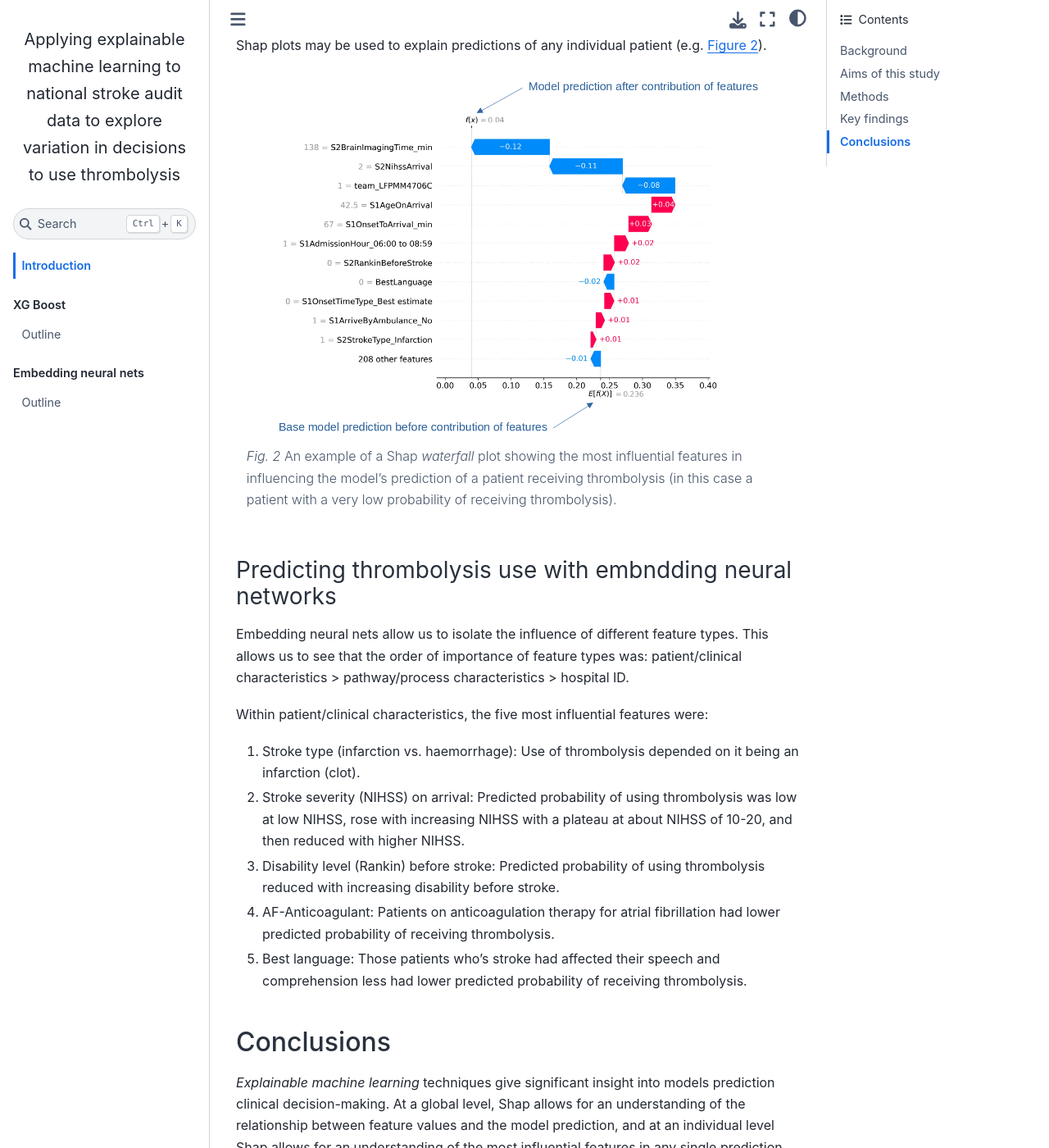
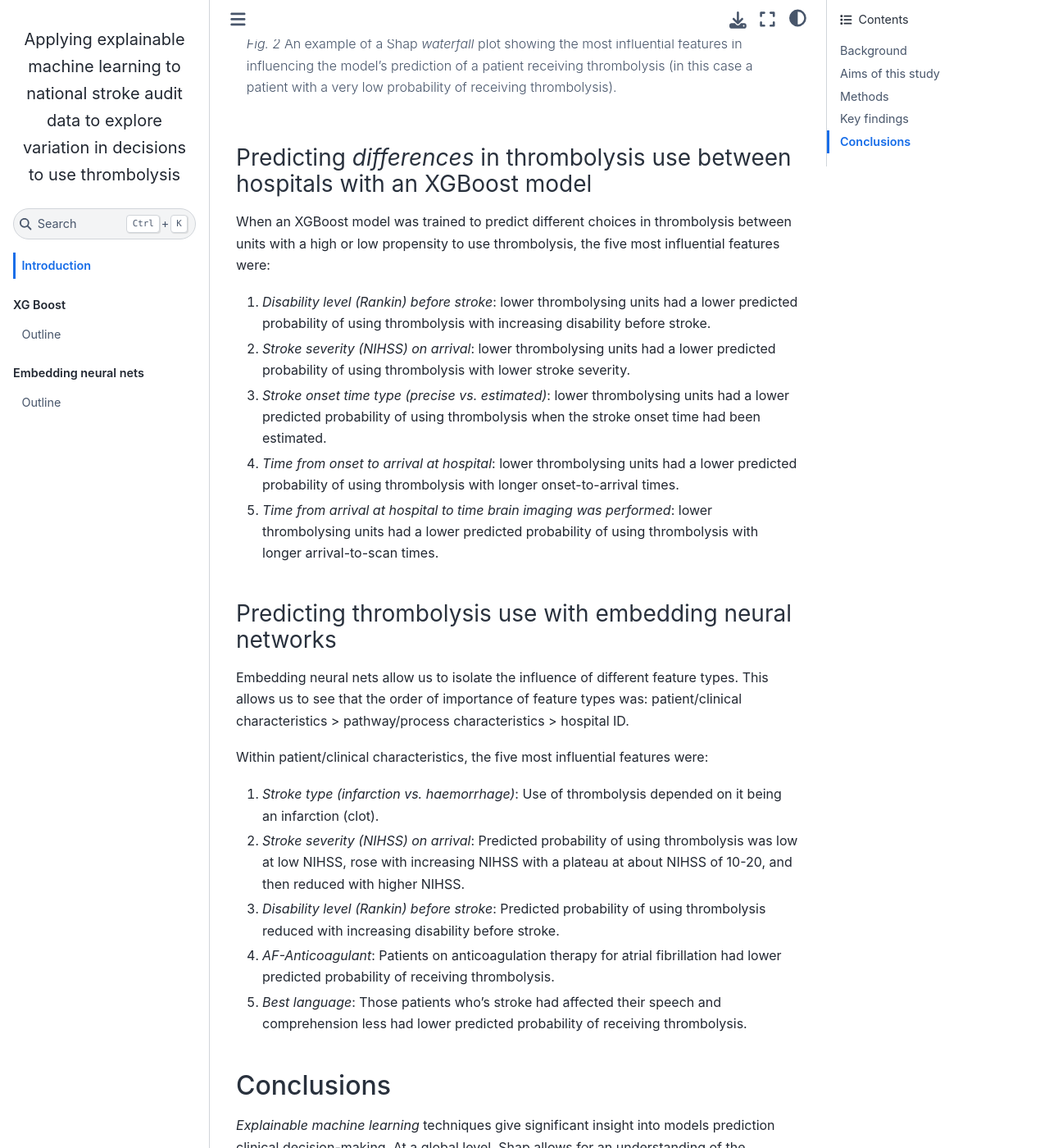
Before and after one commit to samuel-book/samuel_shap_paper_1, a Jupyter Book: the page built from introduction/intro.md, in a window 1280 px wide and 1400 px high, scrolled down 3310 px. Shown: the whole window at 82% size. Built offline with Jupyter Book 1.0.4 settings and Sphinx 7.4.7 and the Sphinx Book theme 1.1.4, drawn with Linux system fonts in a browser that asks for light colours; pages that are not in the unit, such as notebooks, are missing from menus; some of the changed text lies outside the part shown.

Commit message:
Update intro

```diff
--- a/introduction/intro.md
+++ b/introduction/intro.md
@@ -28,7 +28,7 @@
 
 ## Methods
 
-In this study we used two machine learning methods (XGBoost and embedding neural networks) to model decisions to give thrombolysis at each hopsital. Models were fitted to all hospital simultaneously, with hospital ID encoded as a *'one-hot'* vector. We used Shapley values (using the `Shap` package) to explain model predictions at global and individual levels.
+In this study we used two machine learning methods (XGBoost and embedding neural networks) to model decisions to give thrombolysis at each hopsital. Models were fitted to all hospital simultaneously, with hospital ID encoded as an input feature. We used Shapley values (using the `Shap` package) to explain model predictions at global and individual levels.
 
 ### What are Shapley values?
 
@@ -48,41 +48,41 @@
 
 The five most influential features in the XGBoost model predicting whether thrombolysis would be given or not were:
 
-1. Stroke type (infarction vs. haemorrhage): Use of thrombolysis depended on it being an infarction (clot).
-2. Time from arrival at hospital to time brain imaging was performed: Predicted probability of using thrombolysis reduced with increasing time to scan.
-3. Stroke severity (NIHSS) on arrival: Predicted probability of using thrombolysis was low at low NIHSS, rose with increasing NIHSS with a plateau at about NIHSS of 10-20, and then reduced with higher NIHSS.
-4. Stroke onset time type (precise vs. estimated): Predicted probability of using thrombolysis is increased with a precisely known  onset.
-5. Disability level (Rankin) before stroke: Predicted probability of using thrombolysis reduced with increasing disability before stroke.
+1. *Stroke type (infarction vs. haemorrhage)*: Use of thrombolysis depended on it being an infarction (clot).
+2. *Time from arrival at hospital to time brain imaging was performed*: Predicted probability of using thrombolysis reduced with increasing time to scan.
+3. *Stroke severity (NIHSS) on arrival*: Predicted probability of using thrombolysis was low at low NIHSS, rose with increasing NIHSS with a plateau at about NIHSS of 10-20, and then reduced with higher NIHSS.
+4. *Stroke onset time type (precise vs. estimated)*: Predicted probability of using thrombolysis is increased with a precisely known  onset.
+5. *Disability level (Rankin) before stroke*: Predicted probability of using thrombolysis reduced with increasing disability before stroke.
+
+Shap plots may be used to explain predictions of any individual patient (e.g. {numref}`Figure {number} <waterfall_example>`).
+
+:::{figure-md} waterfall_example
+<img src="./images/xgb_waterfall_low.png" width="800">
+
+An example of a Shap *waterfall* plot showing the most influential features in influencing the model's prediction of a patient receiving thrombolysis (in this case a patient with a very low probability of receiving thrombolysis).
+:::
 
 ### Predicting *differences* in thrombolysis use between hospitals with an XGBoost model
 
 When an XGBoost model was trained to predict different choices in thrombolysis between units with a high or low propensity to use thrombolysis, the five most influential features were:
 
-1. Disability level (Rankin) before stroke: lower thrombolysing units had a lower predicted probability of using thrombolysis with increasing disability before stroke.
-2. Stroke severity (NIHSS) on arrival: lower thrombolysing units had a lower predicted probability of using thrombolysis with lower stroke severity.
-3. Stroke onset time type (precise vs. estimated): lower thrombolysing units had a lower predicted probability of using thrombolysis when the stroke onset time had been estimated.
-4. Time from onset to arrival at hospital: lower thrombolysing units had a lower predicted probability of using thrombolysis with longer onset-to-arrival times.
-5. Time from arrival at hospital to time brain imaging was performed: lower thrombolysing units had a lower predicted probability of using thrombolysis with longer arrival-to-scan times.
+1. *Disability level (Rankin) before stroke*: lower thrombolysing units had a lower predicted probability of using thrombolysis with increasing disability before stroke.
+2. *Stroke severity (NIHSS) on arrival*: lower thrombolysing units had a lower predicted probability of using thrombolysis with lower stroke severity.
+3. *Stroke onset time type (precise vs. estimated)*: lower thrombolysing units had a lower predicted probability of using thrombolysis when the stroke onset time had been estimated.
+4. *Time from onset to arrival at hospital*: lower thrombolysing units had a lower predicted probability of using thrombolysis with longer onset-to-arrival times.
+5. *Time from arrival at hospital to time brain imaging was performed*: lower thrombolysing units had a lower predicted probability of using thrombolysis with longer arrival-to-scan times.
 
-Shap plots may be used to explain predictions of any individual patient (e.g. {numref}`Figure {number} <waterfall_example>`).
-
-:::{figure-md} waterfall_example
-<img src="./images/xgb_waterfall_low.png" width="600">
-
-An example of a Shap *waterfall* plot showing the most influential features in influencing the model's prediction of a patient receiving thrombolysis (in this case a patient with a very low probability of receiving thrombolysis).
-:::
-
-### Predicting thrombolysis use with embndding neural networks
+### Predicting thrombolysis use with embedding neural networks
 
 Embedding neural nets allow us to isolate the influence of different feature types. This allows us to see that the order of importance of feature types was: patient/clinical characteristics > pathway/process characteristics > hospital ID.
 
 Within patient/clinical characteristics, the five most influential features were:
 
-1. Stroke type (infarction vs. haemorrhage): Use of thrombolysis depended on it being an infarction (clot).
-2. Stroke severity (NIHSS) on arrival: Predicted probability of using thrombolysis was low at low NIHSS, rose with increasing NIHSS with a plateau at about NIHSS of 10-20, and then reduced with higher NIHSS.
-3. Disability level (Rankin) before stroke: Predicted probability of using thrombolysis reduced with increasing disability before stroke.
-4. AF-Anticoagulant: Patients on anticoagulation therapy for atrial fibrillation had lower predicted probability of receiving thrombolysis.
-5. Best language: Those patients who's stroke had affected their speech and comprehension less had lower predicted probability of receiving thrombolysis.
+1. *Stroke type (infarction vs. haemorrhage)*: Use of thrombolysis depended on it being an infarction (clot).
+2. *Stroke severity (NIHSS) on arrival*: Predicted probability of using thrombolysis was low at low NIHSS, rose with increasing NIHSS with a plateau at about NIHSS of 10-20, and then reduced with higher NIHSS.
+3. *Disability level (Rankin) before stroke*: Predicted probability of using thrombolysis reduced with increasing disability before stroke.
+4. *AF-Anticoagulant*: Patients on anticoagulation therapy for atrial fibrillation had lower predicted probability of receiving thrombolysis.
+5. *Best language*: Those patients who's stroke had affected their speech and comprehension less had lower predicted probability of receiving thrombolysis.
 
 
 ## Conclusions
```
